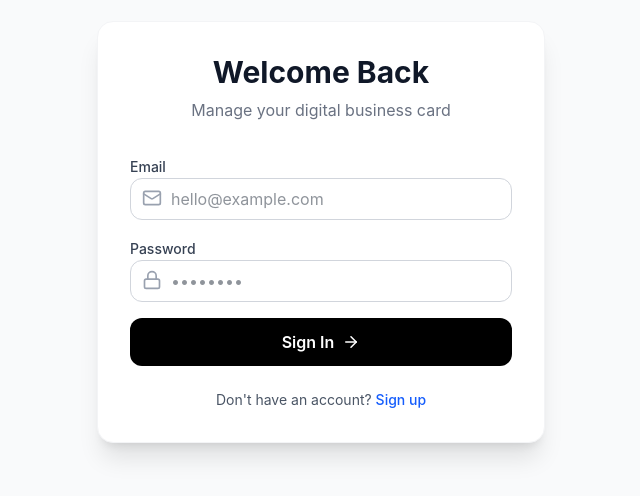
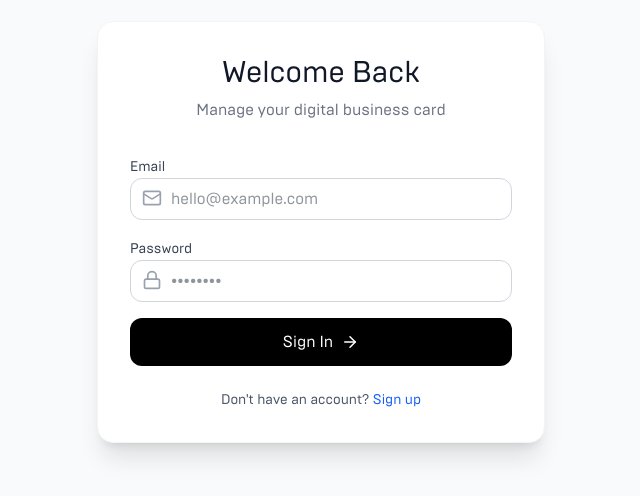
Before and after one commit to Get-Shapes/business-card-platform, a React (Vite) app: page / in a window 1280 px wide. Shown: the part 168-664 px from the top of the page, without its empty margins (319-959 px from the left). Built offline with nearby package versions, Linux system fonts and the light colour scheme.

Commit message:
Feat: Update font to BrutalType, verify WhatsApp style, and reduce cover height

```diff
--- a/src/components/CardView.tsx
+++ b/src/components/CardView.tsx
@@ -26,21 +26,21 @@ export const CardView: React.FC<CardViewProps> = ({ data }) => {
                 }}
             >
                 {/* Cover Image */}
-                <div className="h-32 w-full relative">
+                <div className="h-24 w-full relative">
                     <img src={data.coverUrl} alt="Cover" className="w-full h-full object-cover" />
                     <div className="absolute inset-0 bg-gradient-to-b from-transparent to-black/20"></div>
                 </div>
 
                 {/* Profile Content */}
-                <div className="px-6 pb-8 -mt-16 relative z-10">
+                <div className="px-6 pb-8 -mt-12 relative z-10">
                     <div className="flex flex-col items-center">
                         {/* Avatar */}
                         <div className="p-1.5 bg-white/30 backdrop-blur-md rounded-full shadow-lg">
-                            <img src={data.avatarUrl} alt={data.name} className="w-32 h-32 rounded-full object-cover border-4 border-white shadow-sm" />
+                            <img src={data.avatarUrl} alt={data.name} className="w-28 h-28 rounded-full object-cover border-4 border-white shadow-sm" />
                         </div>
 
                         {/* Basic Info */}
-                        <div className="text-center mt-4">
+                        <div className="text-center mt-3">
                             <h1 className="text-2xl font-bold text-gray-800">{data.name}</h1>
                             <p className="text-sm font-medium text-gray-600 mt-1">{data.title} @ {data.company}</p>
                             <p className="text-xs text-gray-500 mt-2 max-w-xs leading-relaxed">{data.bio}</p>
@@ -58,9 +58,9 @@ export const CardView: React.FC<CardViewProps> = ({ data }) => {
                                 href={`https://wa.me/${data.phone?.replace(/[^0-9]/g, '')}`}
                                 target="_blank"
                                 rel="noopener noreferrer"
-                                className="flex flex-col items-center justify-center w-14 h-14 rounded-2xl bg-[#25D366] text-white shadow-sm hover:shadow-md hover:scale-105 transition-all"
+                                className="flex flex-col items-center justify-center w-14 h-14 rounded-2xl bg-white shadow-sm hover:shadow-md hover:scale-105 transition-all text-gray-700"
                             >
-                                <MessageCircle size={20} />
+                                <MessageCircle size={20} className="text-[#25D366]" />
                                 <span className="text-[10px] mt-1 font-medium">WhatsApp</span>
                             </a>
 
--- a/src/index.css
+++ b/src/index.css
@@ -1,12 +1,30 @@
 @import "tailwindcss";
+
+@font-face {
+  font-family: 'BrutalType';
+  src: url('/fonts/BrutalType-Regular-2.otf') format('opentype'),
+    url('/fonts/BrutalType-Regular-2.ttf') format('truetype');
+  font-weight: normal;
+  font-style: normal;
+}
 
 @theme {
   --color-glass-border: rgba(255, 255, 255, 0.2);
   --color-glass-surface: rgba(255, 255, 255, 0.1);
+  --font-sans: 'BrutalType', system-ui, sans-serif;
+}
+
+@layer utilities {
+  .glass-card {
+    @apply bg-white/70 backdrop-blur-xl border border-white/40 shadow-xl;
+  }
+
+  .glass-input {
+    @apply bg-white/50 border-gray-200 focus:bg-white/80 focus:border-blue-500 transition-all;
+  }
 }
 
 :root {
-  font-family: Inter, system-ui, Avenir, Helvetica, Arial, sans-serif;
   line-height: 1.5;
   font-weight: 400;
 
```
Also changed, not shown: public/fonts/BrutalType-Regular-2.otf (added), public/fonts/BrutalType-Regular-2.ttf (added).
